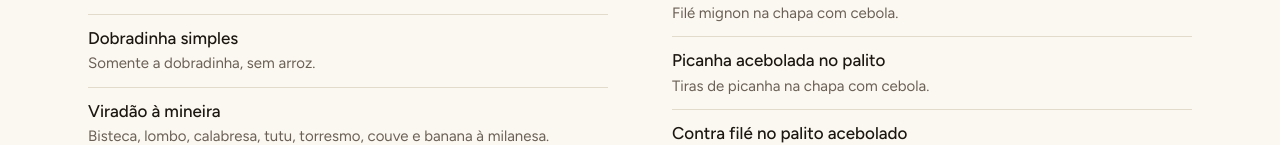
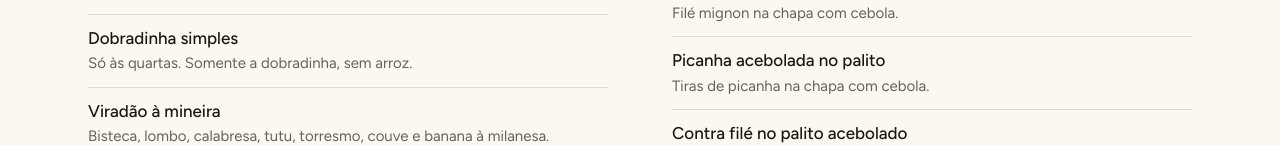
Before and after one commit to brunoolara/nikolas-site, a Next.js app: page /cardapio in a window 1280 px wide. Shown: the part 608-753 px from the top of the page. Built offline with nearby package versions, Linux system fonts and the light colour scheme.

Commit message:
Dobradinha simples: avisa que é só às quartas
Co-Authored-By: Claude Opus 5.5 <noreply@anthropic.com>

```diff
--- a/src/data/cardapio.ts
+++ b/src/data/cardapio.ts
@@ -12,7 +12,7 @@ export const cardapio: Categoria[] = [
     nota: "Receitas da casa desde 1977.",
     itens: [
       { nome: "Dobradinha à moda Nikola's", desc: "Só às quartas. Receita clássica da casa com feijão branco, calabresa e bacon, coberta com queijo." },
-      { nome: "Dobradinha simples", desc: "Somente a dobradinha, sem arroz." },
+      { nome: "Dobradinha simples", desc: "Só às quartas. Somente a dobradinha, sem arroz." },
       { nome: "Viradão à mineira", desc: "Bisteca, lombo, calabresa, tutu, torresmo, couve e banana à milanesa." },
       { nome: "Viradão de contra filé", desc: "Contra filé, calabresa, tutu, torresmo, couve e banana à milanesa." },
       { nome: "Viradão de filé mignon", desc: "Filé mignon, calabresa, tutu, torresmo, couve e banana à milanesa." },
```
